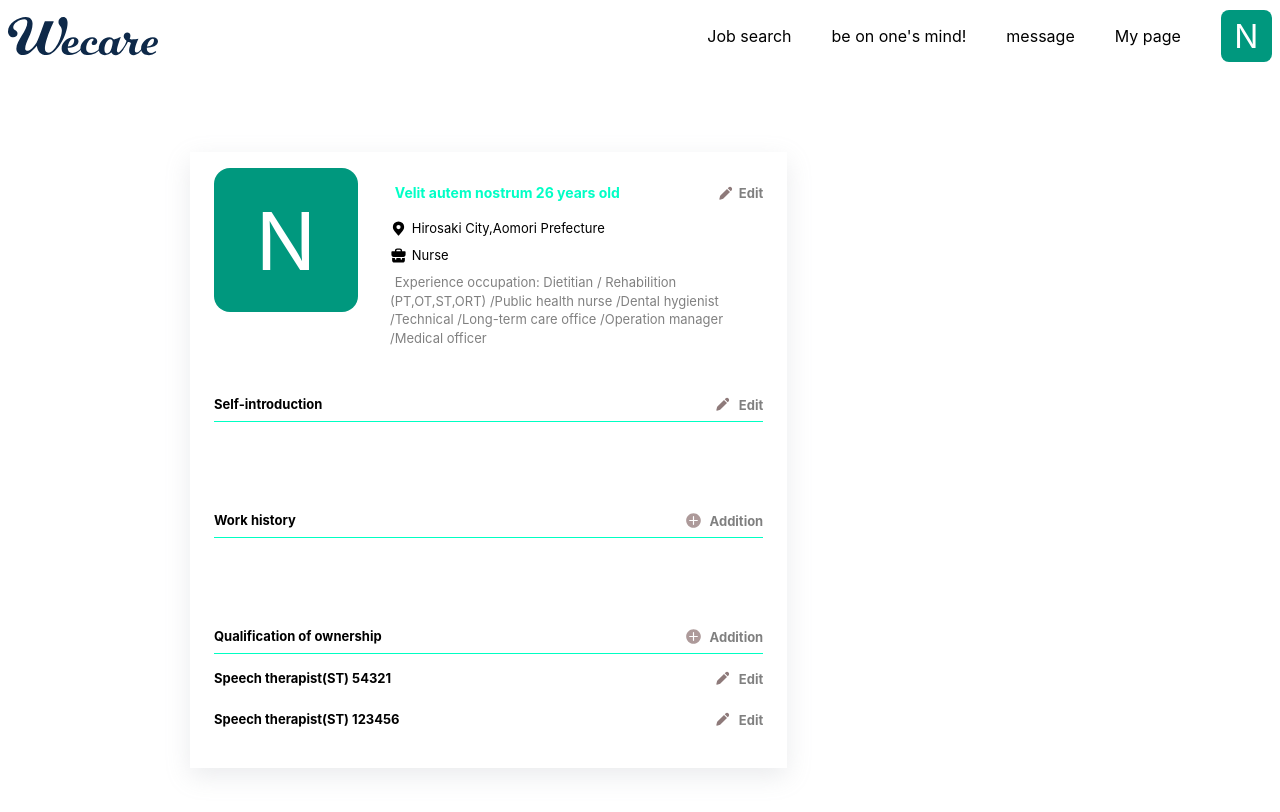
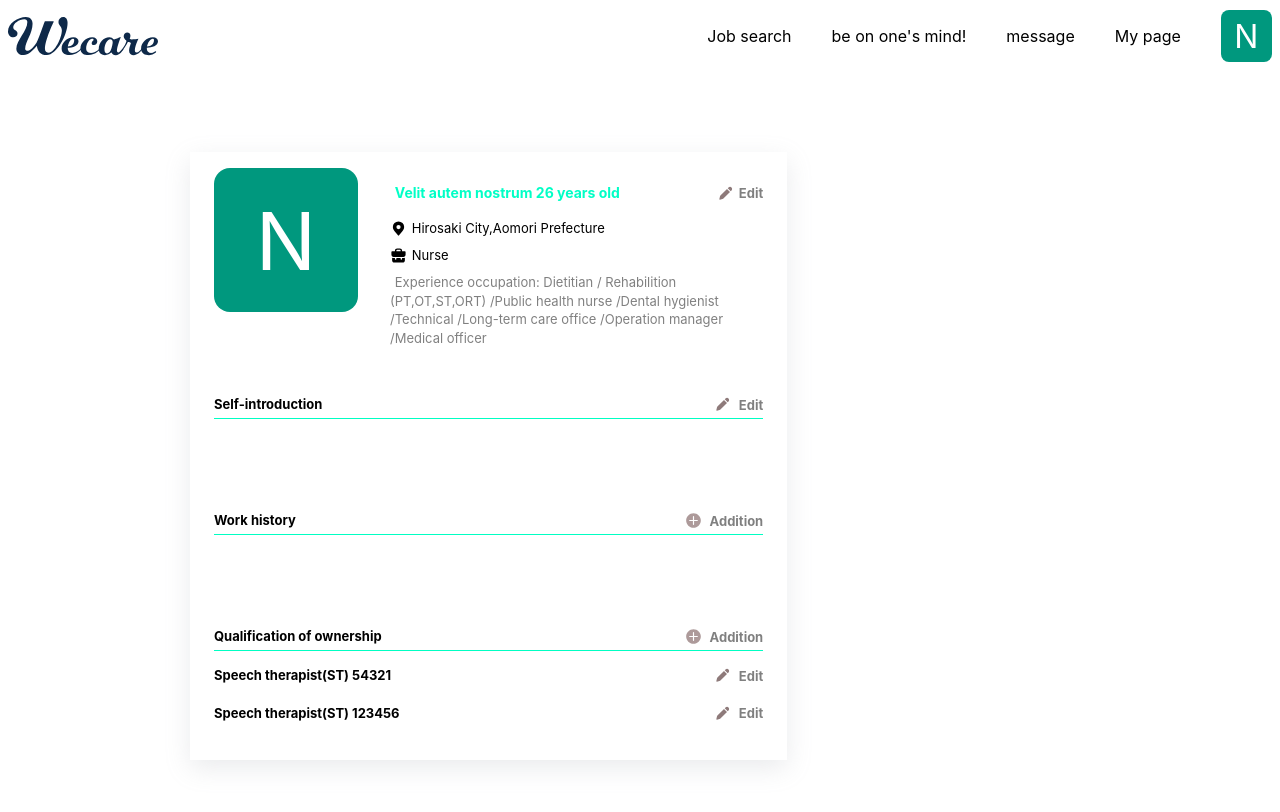
Before and after one commit to awais627/my-page-wecare, a Next.js app in the folder my-app/: page / in a window 1280 px wide. Shown: the top 812 px of the page. Built offline with nearby package versions, Linux system fonts and the light colour scheme.

Commit message:
Remove extra line and change margin

```diff
--- a/my-app/components/mypage/userinput.module.scss
+++ b/my-app/components/mypage/userinput.module.scss
@@ -6,19 +6,17 @@
   font-size: 13px;
   margin-top: 1rem;
   div {
-    margin:0 0 0.5rem 0;
+    margin:0 0 0.3rem 0;
   }
   div:nth-child(2) {
     display: flex;
     align-items: center;
-
     span {
       margin:0 0 0 0.5rem;
       color: grey;
     }
   }
 }
-
 .main {
   margin: 1rem 0;
 
```
